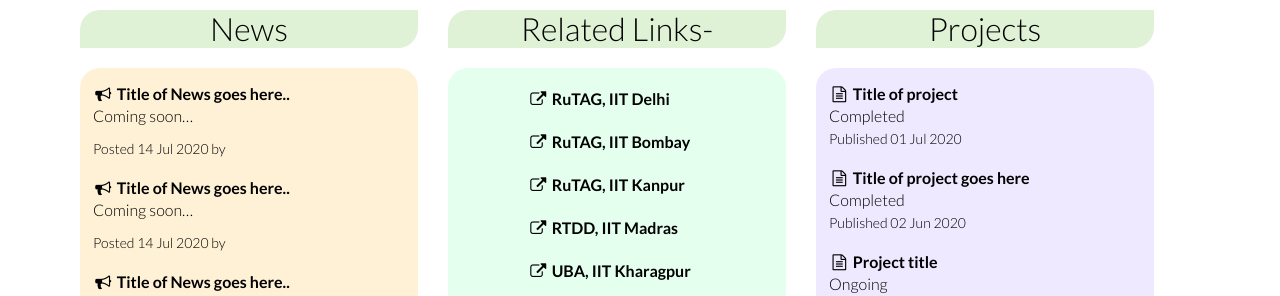
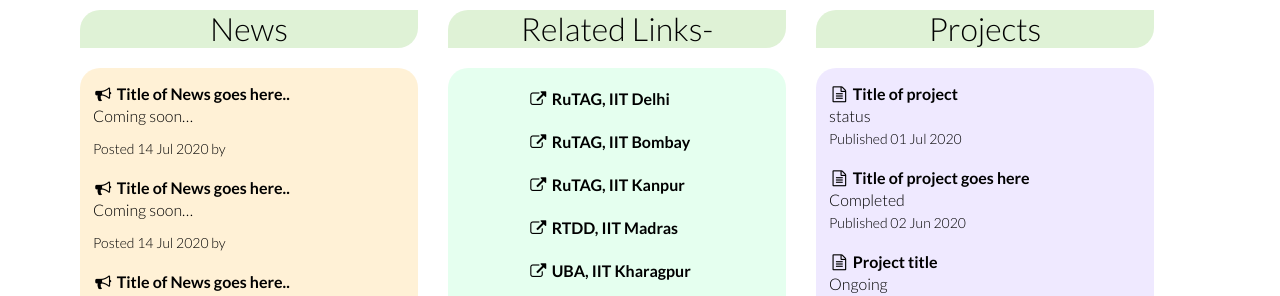
Before and after one commit to ajayiiti/rutag, a Jekyll site: the page built from index.html, in a window 1280 px wide and 900 px high, scrolled down 592 px. Shown: the part 351-647 px from the top of the window. Built offline with Jekyll 4.4.1, drawn with Linux system fonts in a browser that asks for light colours; nearby versions of some CDN libraries.

Commit message:
Update 2020-07-01-project1.md

```diff
--- a/projects/_posts/2020-07-01-project1.md
+++ b/projects/_posts/2020-07-01-project1.md
@@ -1,8 +1,8 @@
 ---
 layout: project
 title: "Title of project"
-year: "2020"
-status: "Completed"
+year: "Year"
+status: "status"
 nickname: project1
 authors: "Author1,Author2"
 image: /assets/images/papers/default-paper.svg
```
